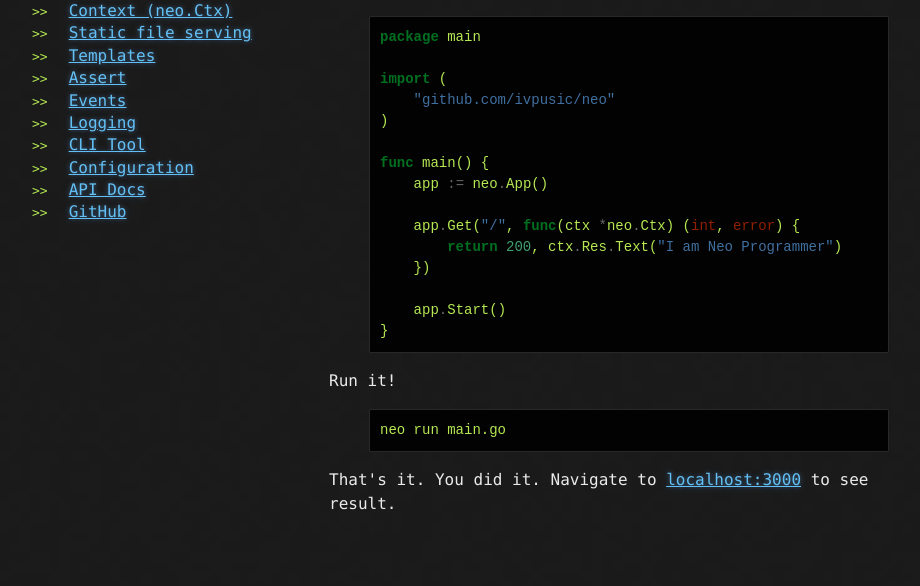
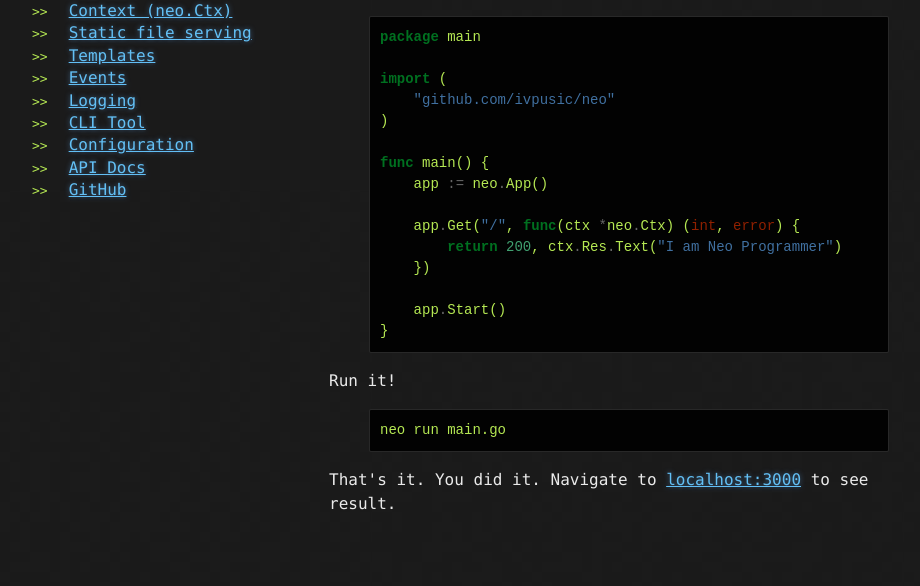
Before and after one commit to ivpusic/neo, a Jekyll site: the page built from index.html, in a window 1280 px wide. Shown: the part 341-927 px from the top of the page, without its empty margins (161-1081 px from the left). Built offline with Jekyll 4.4.1, drawn with Linux system fonts in a browser that asks for light colours; nearby versions of some CDN libraries; Markdown is read by kramdown in place of the engine named in the settings.

Commit message:
Update default.html

```diff
--- a/_layouts/default.html
+++ b/_layouts/default.html
@@ -19,7 +19,6 @@
                 <li><a href="{{site.url}}/tutorials/2015/01/22/context.html">Context (neo.Ctx)</a></li>
                 <li><a href="{{site.url}}/tutorials/2015/01/22/static-file-serving.html">Static file serving</a></li>
                 <li><a href="{{site.url}}/tutorials/2015/01/22/templates.html">Templates</a></li>
-                <li><a href="{{site.url}}/tutorials/2015/01/22/assert.html">Assert</a></li>
                 <li><a href="{{site.url}}/tutorials/2015/01/22/events.html">Events</a></li>
                 <li><a href="{{site.url}}/tutorials/2015/01/22/logging.html">Logging</a></li>
                 <li><a href="{{site.url}}/tutorials/2015/01/22/clitool.html">CLI Tool</a></li>
```
